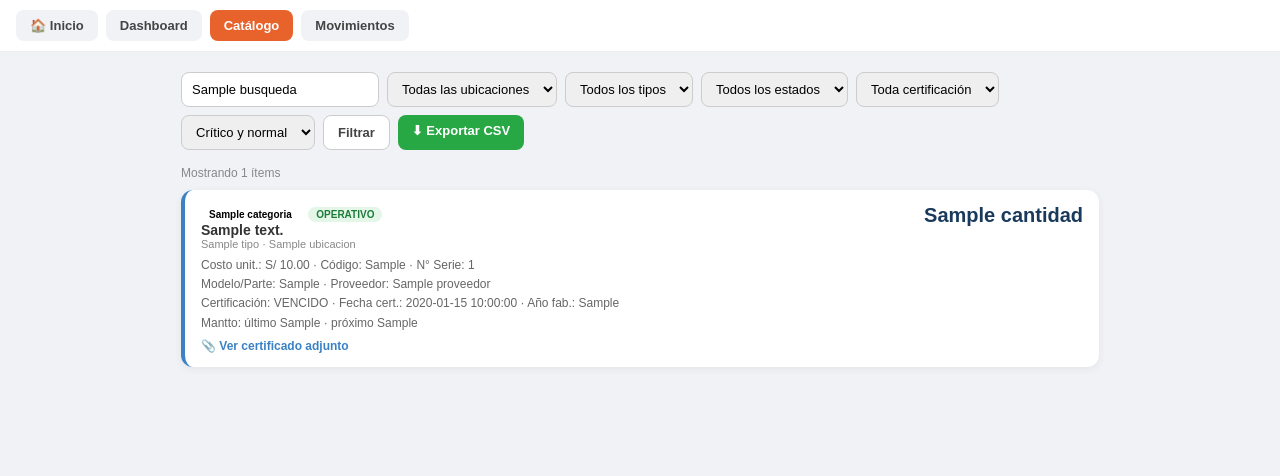
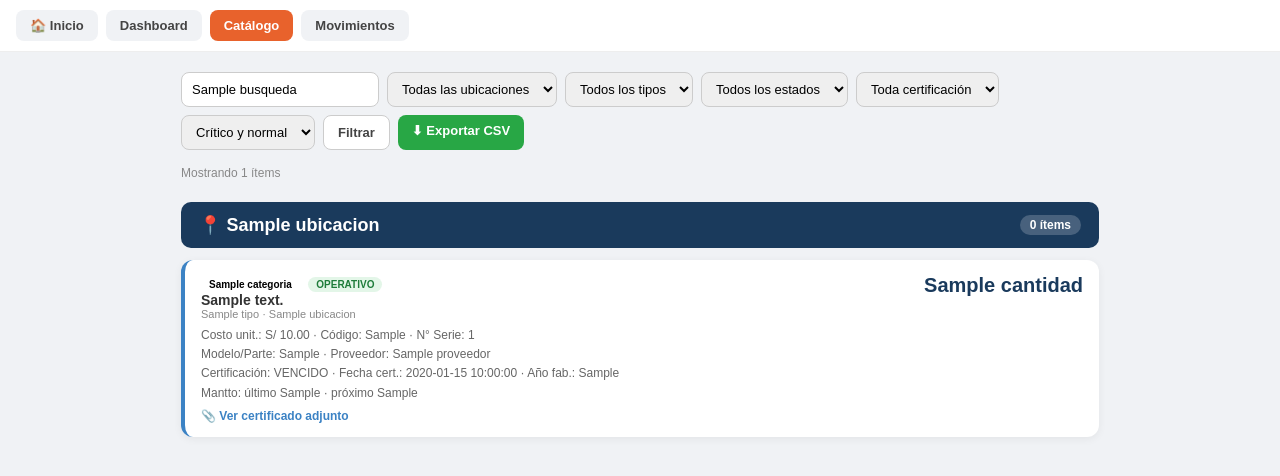
Before and after one commit to asistenciametsofs/protocolo-app, a Flask app: template templates/inventarios_catalogo.html in a window 1280 px wide. Shown: the part 57-533 px from the top of the page. Run offline with Flask 3, Linux system fonts and the light colour scheme; the template is opened without the code that fills it: most values are stand-ins (such as "Sample title", 1, 10 or a date in 2020); some libraries are stand-ins or nearby versions.

Commit message:
Agregar encabezado grande de ubicacion en catalogo

```diff
--- a/templates/inventarios_catalogo.html
+++ b/templates/inventarios_catalogo.html
@@ -33,6 +33,8 @@
         .form-grid .full { grid-column: span 2; }
         .costo-wrap { display: flex; align-items: center; gap: 6px; }
         .costo-wrap span { font-size: 13px; color: #666; font-weight: bold; }
+        .ubic-header { background: #1a3a5c; color: white; font-size: 18px; font-weight: bold; padding: 12px 18px; border-radius: 10px; margin: 22px 0 12px 0; display: flex; justify-content: space-between; align-items: center; }
+        .ubic-header .count { font-size: 12px; background: rgba(255,255,255,0.2); padding: 3px 10px; border-radius: 20px; }
         .item-card { background: white; border-radius: 12px; padding: 14px 16px; margin-bottom: 10px; box-shadow: 0 2px 8px rgba(0,0,0,0.06); border-left: 4px solid #3B82C4; }
         .item-card.critico { border-left-color: #c0392b; background: #fdf6f5; }
         .item-card.inoperativo { border-left-color: #c0392b; }
@@ -187,7 +189,15 @@
 
         <p style="font-size:12px; color:#888; margin-bottom:10px;">Mostrando {{ items|length }} ítems</p>
 
+        {% set ns = namespace(actual='') %}
         {% for item in items %}
+            {% if item.ubicacion != ns.actual %}
+                {% set ns.actual = item.ubicacion %}
+                <div class="ubic-header">
+                    <span>📍 {{ item.ubicacion }}</span>
+                    <span class="count">{{ items|selectattr('ubicacion', 'equalto', item.ubicacion)|list|length }} ítems</span>
+                </div>
+            {% endif %}
         <div class="item-card
             {{ 'critico' if item.cantidad < 5 }}
             {{ 'inoperativo' if item.estado == 'INOPERATIVO' }}
```
